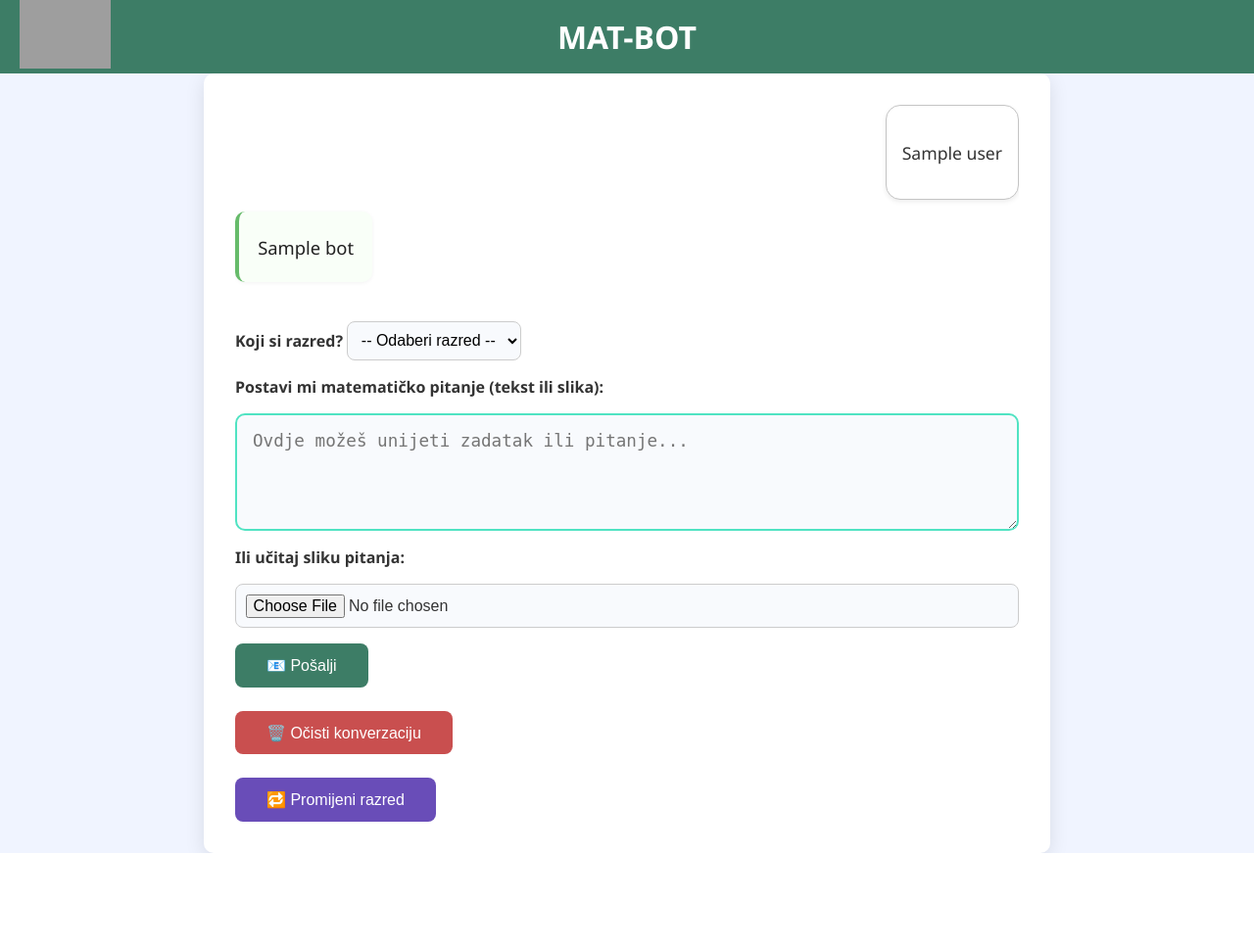
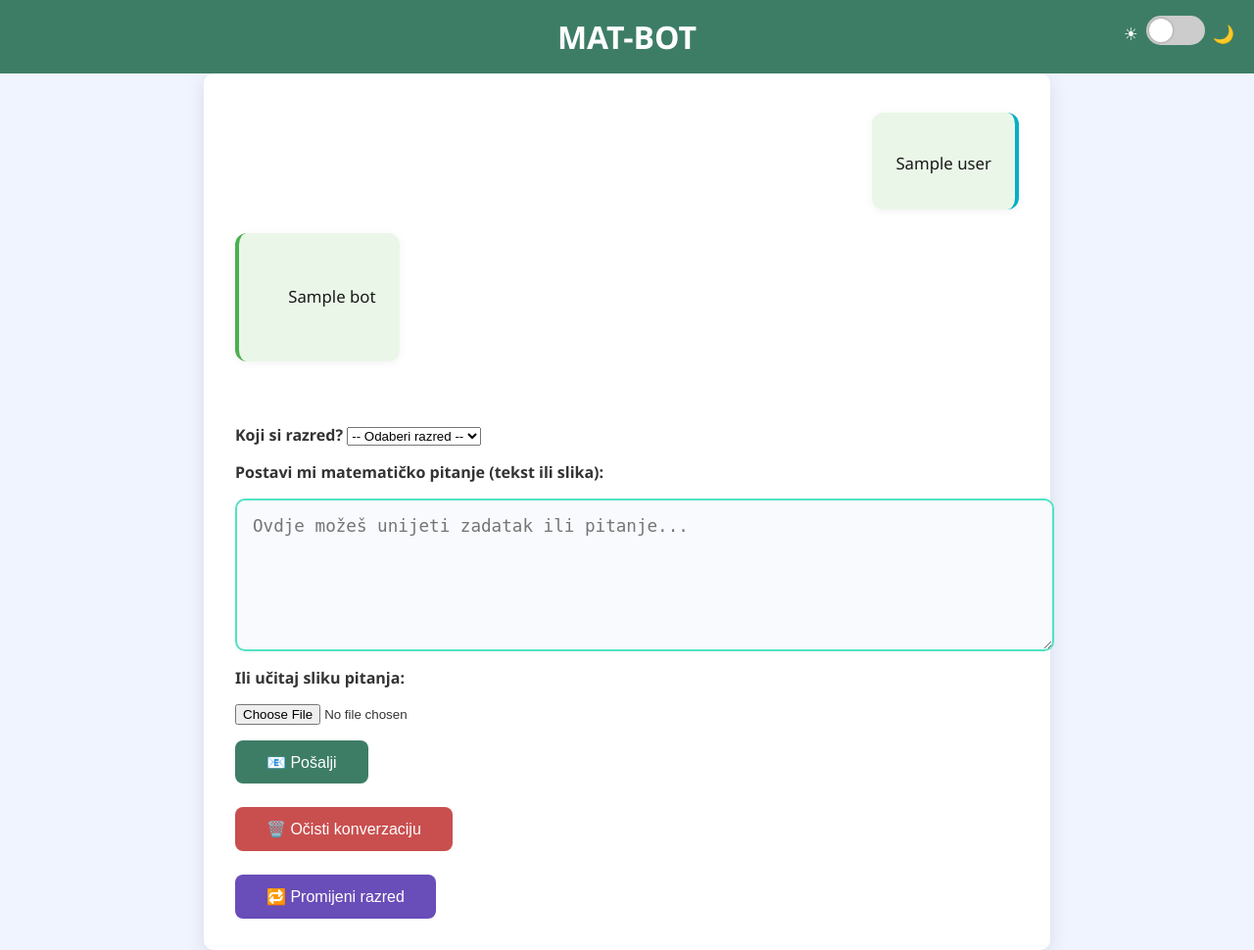
Before and after one commit to FarisMujacic/ai-matematicari, a Flask app: template templates/index.html in a window 1280 px wide. Shown: the whole page at 98% size. Before the commit the page ends 871 px from the top, so only its background shows below. Run offline with Flask 3, Linux system fonts and the light colour scheme; the template is opened without the code that fills it: most values are stand-ins (such as "Sample title", 1, 10 or a date in 2020); grey boxes are pictures that could not be loaded.

Commit message:
Update index.html

```diff
--- a/templates/index.html
+++ b/templates/index.html
@@ -47,8 +47,6 @@
       font-weight: bold;
     }
 
-
-
     main {
       max-width: 800px;
       margin: 0 auto;
@@ -76,7 +74,6 @@
       border: 2px solid #50e3c2;
       resize: vertical;
       outline: none;
-      box-sizing: border-box;
       background-color: #f8fafd;
     }
 
@@ -99,49 +96,76 @@
       background-color: #2f5c4e;
     }
 
-    .chat-container {
-      display: flex;
-      flex-direction: column;
-      gap: 12px;
-      overflow-y: auto;
-      padding-bottom: 1rem;
-    }
-
     .chat-message {
       display: flex;
       width: 100%;
+      word-break: break-word;
     }
-
-    .chat-bubble {
-        max-width: 75%;
-        padding: 1rem;
-        border-radius: 15px;
-        font-size: 1.1rem;
-        line-height: 1.6;
-        word-wrap: break-word;
-        box-shadow: 0 2px 5px rgba(0, 0, 0, 0.08);
-        transition: all 0.3s ease-in-out;
-        border: 1.5px solid #c4c4c4; /* NOVO: okvir oko poruke */
-        background-color: #ffffff;
-        }
-
 
     .user-message {
       justify-content: flex-end;
-    }
-
-    .user .chat-bubble {
-      background-color: #cce6ff;
-      border-top-right-radius: 0;
     }
 
     .bot-message {
       justify-content: flex-start;
     }
 
-    .bot .chat-bubble {
-      background-color: #dcf8d7;
-      border-top-left-radius: 0;
+    .formatted-bot-response,
+    .formatted-bot-response.user-style {
+      background-color: #0d2c2c;
+      padding: 0.8rem 1rem;
+      border-radius: 10px;
+      font-size: 1rem;
+      line-height: 1.6;
+      color: #ddd;
+      box-shadow: 0 1px 4px rgba(0, 0, 0, 0.05);
+      white-space: pre-wrap;
+      max-width: 60%;
+    }
+
+    .formatted-bot-response {
+
+  background-color: #d6e4d6;
+  color: #222;
+  padding: 0.8rem 1rem;
+  font-size: 1rem;
+  line-height: 1.8;
+  border-left: 4px solid #4caf50;
+  border-radius: 10px;
+  max-width: 75%;
+  white-space: pre-wrap;
+  word-break: break-word;
+   margin: 0.5rem 0;
+
+
+    }
+
+  .formatted-bot-response.user-style {
+  background-color: #c8ebf0;
+  color: #222;
+  padding: 0.8rem 1rem;
+  font-size: 1rem;
+  line-height: 1.6;
+  border-left: none;
+  border-right: 4px solid #05afc5;
+  border-radius: 10px;
+  align-self: flex-end;
+
+  /* KLJUČNO: ispravke */
+  max-width: 60%;
+  display: flex;
+  align-items: center;
+  word-break: break-word;
+  white-space: normal;
+}
+
+
+
+    .qa-pair {
+      display: flex;
+      flex-direction: column;
+      gap: 0.5rem;
+      margin-bottom: 2rem;
     }
 
     .typing-indicator {
@@ -152,94 +176,191 @@
       background-color: #fff2c2;
       border-left: 4px solid #ffb84d;
       border-radius: 6px;
-      margin-bottom: 1rem;
+      margin-top: 1rem;
+      margin-left: auto;
+      margin-right: auto;
       max-width: 300px;
+      text-align: left;
     }
 
-    select,
-    input[type="file"] {
-      padding: 0.6rem;
-      border: 1.5px solid #ccc;
-      border-radius: 8px;
-      background-color: #f8fafd;
-      font-size: 1rem;
+    body.dark {
+      background-color: #121212;
+      color: #ddd;
     }
 
-    select:focus,
-    input[type="file"]:focus {
-      border-color: #3d7d66;
+    body.dark main {
+      background-color: #1e1e1e;
     }
 
-    .formatted-bot-response {
-  background-color: #f9fff8;
-  padding: 1.2rem;
-  border-left: 4px solid #66bb6a;
-  border-radius: 10px;
-  font-size: 1.15rem;
+ body.dark .formatted-bot-response,
+body.dark .formatted-bot-response.user-style,
+body:not(.dark) .formatted-bot-response,
+body:not(.dark) .formatted-bot-response.user-style {
+  animation: fadeInTransition 0.6s ease-out;
+  padding: 1.25rem 1.5rem;
   line-height: 1.8;
-  color: #222;
-  box-shadow: 0 1px 4px rgba(0, 0, 0, 0.05);
+  font-size: 1.05rem;
+  border-radius: 12px;
+  box-shadow: 0 2px 10px rgba(0,0,0,0.05);
+  background-color: var(--bubble-bg);
+  color: var(--bubble-text);
+  text-indent: 0;
 }
 
 .formatted-bot-response h1,
 .formatted-bot-response h2 {
-  color: #3d7d66;
-  margin-top: 1rem;
-  margin-bottom: 0.5rem;
+  color: var(--bubble-text);
+  margin-top: 0.5rem;
+  margin-bottom: 0.75rem;
+}
+
+.formatted-bot-response h1 {
+  font-size: 1.5rem;
+  font-weight: bold;
+}
+
+.formatted-bot-response h2 {
+  font-size: 1.25rem;
+  font-weight: bold;
 }
 
 .formatted-bot-response strong {
-  color: #2f5c4e;
+  font-weight: bold;
+  color: var(--bubble-text);
 }
 
-.formatted-bot-response ul,
-.formatted-bot-response ol {
-  margin-left: 1.5rem;
-  margin-top: 0.5rem;
-  margin-bottom: 0.5rem;
+.formatted-bot-response p {
+  margin-bottom: 0.75rem;
 }
 
-.formatted-bot-response code {
-  background-color: #eef1f5;
-  padding: 0.2rem 0.4rem;
-  border-radius: 5px;
-  font-family: monospace;
+@keyframes fadeInTransition {
+  from {
+    opacity: 0;
+    transform: translateY(10px) scale(0.98);
+  }
+  to {
+    opacity: 1;
+    transform: translateY(0) scale(1);
+  }
 }
 
+/* Color variables */
+body.dark {
+  --bubble-bg: #263238;
+  --bubble-text: #eee;
+}
+body:not(.dark) {
+  --bubble-bg: #eaf7e8;
+  --bubble-text: #1a1a1a;
+}
 
+/* Toggle switch with emoji icons */
+.toggle-switch {
+  position: absolute;
+  right: 20px;
+  top: 1rem;
+  display: flex;
+  align-items: center;
+  gap: 0.5rem;
+  z-index: 999;
+}
+
+.toggle-icons {
+  display: flex;
+  align-items: center;
+  gap: 0.5rem;
+}
+
+.toggle-icons span {
+  font-size: 18px;
+}
+
+.toggle-icons .moon::before {
+  content: "\1F319";
+}
+
+.toggle-icons .sun::before {
+  content: "\2600";
+}
+
+.toggle-icons input[type="checkbox"] {
+  display: none;
+}
+
+.toggle-slider {
+  position: relative;
+  width: 60px;
+  height: 30px;
+  background-color: #ccc;
+  border-radius: 30px;
+  cursor: pointer;
+  transition: background-color 0.3s ease;
+  display: inline-block;
+}
+
+.toggle-slider::before {
+  content: "";
+  position: absolute;
+  top: 3px;
+  left: 3px;
+  width: 24px;
+  height: 24px;
+  background-color: white;
+  border-radius: 50%;
+  transition: transform 0.3s ease;
+  box-shadow: 0 0 3px rgba(0, 0, 0, 0.3);
+}
+
+.toggle-icons input[type="checkbox"]:checked + .toggle-slider {
+  background-color: #4caf50;
+}
+
+.toggle-icons input[type="checkbox"]:checked + .toggle-slider::before {
+  transform: translateX(30px);
+}
 
   </style>
 </head>
 <body>
   <header>
-  <div class="logo-container">
-    <img src="https://s3.amazonaws.com/thinkific-import/307785/cmQxwUYXTjWxCFQJjrA4_MATEMATICAR_3_01_Transparent_png" alt="MATEMATICARI Logo" />
+    <div class="toggle-switch toggle-icons">
+  <span class="sun"></span>
+  <label>
+    <input type="checkbox" onchange="toggleDarkMode()" />
+    <span class="toggle-slider"></span>
+  </label>
+  <span class="moon"></span>
 </div>
+
     <div class="title-container">MAT-BOT</div>
-</header>
 
 
+  </header>
 
   <main id="main-container">
     {% if history %}
-    <div class="chat-container" id="chat-container">
-      <div id="typing" class="typing-indicator" style="display: none;">
-        🤖 MAT-BOT piše odgovor...
-      </div>
-
+    <div id="chat-container">
   {% for message in history %}
+  <div class="qa-pair">
  <div class="chat-message user-message">
-        <div class="chat-bubble user">
+  <div class="formatted-bot-response user-style">
     <p>{{ message.user }}</p>
   </div>
 </div>
+
+
   <div class="chat-message bot-message">
     <div class="formatted-bot-response">
       {{ message.bot|safe }}
     </div>
   </div>
+</div>
+{% endfor %}
+</div>
 
-      {% endfor %}
+<!-- animacija ide ovdje: ispod poruka -->
+<div id="typing" class="typing-indicator" style="display: none;">
+  🤖 MAT-BOT piše odgovor
 </div>
     {% endif %}
 
@@ -255,7 +376,6 @@
           <option value="9" {% if razred == "9" %}selected{% endif %}>9. razred</option>
         </select>
       </div>
-
 
       <label for="pitanje"><strong>Postavi mi matematičko pitanje (tekst ili slika):</strong></label>
       <textarea name="pitanje" id="pitanje" placeholder="Ovdje možeš unijeti zadatak ili pitanje..."></textarea>
@@ -273,7 +393,6 @@
     <form method="POST" action="/promijeni-razred">
       <button type="submit" style="background-color: #694db8;">🔁 Promijeni razred</button>
     </form>
-
   </main>
 
   <script>
@@ -290,6 +409,11 @@
         }
       }, 150);
     };
+
+    function toggleDarkMode() {
+  document.body.classList.toggle("dark");
+}
+
   </script>
 </body>
 </html>
```
Lines whose indentation alone changed are shown as unchanged.
